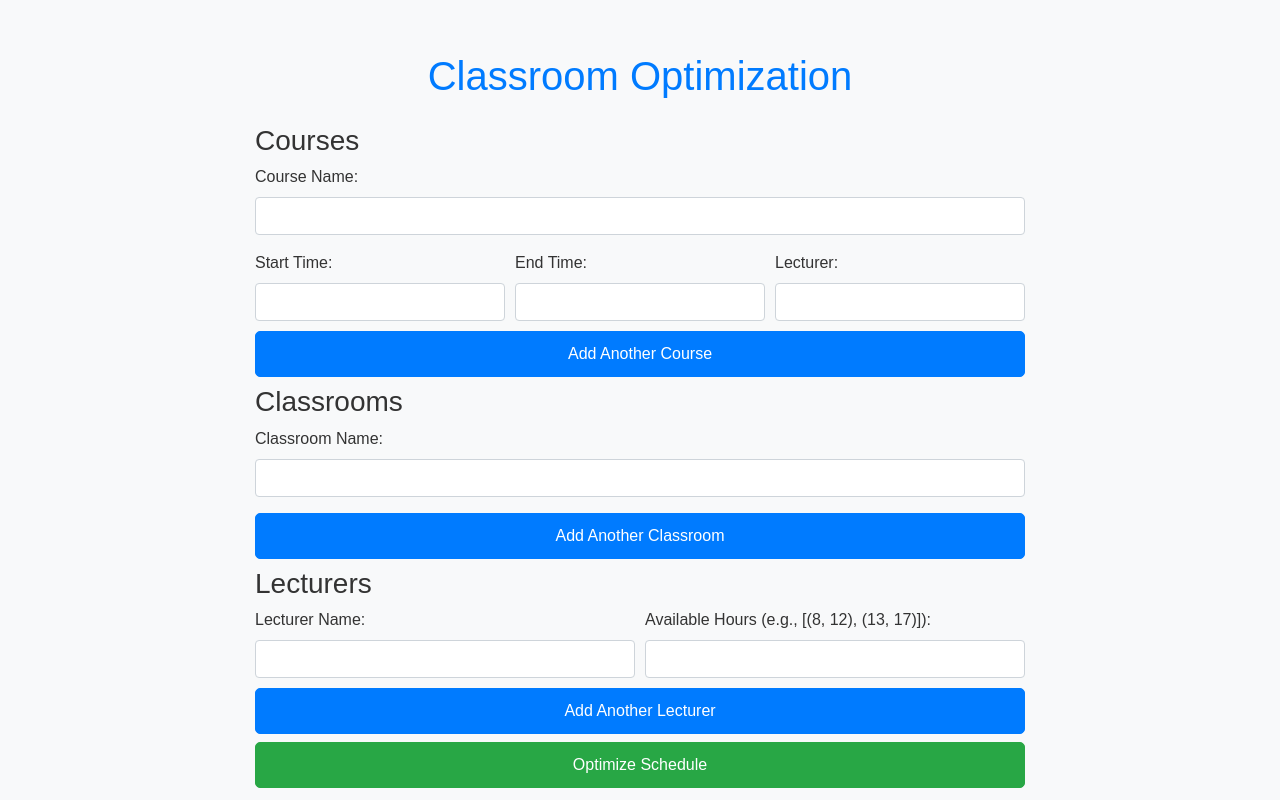
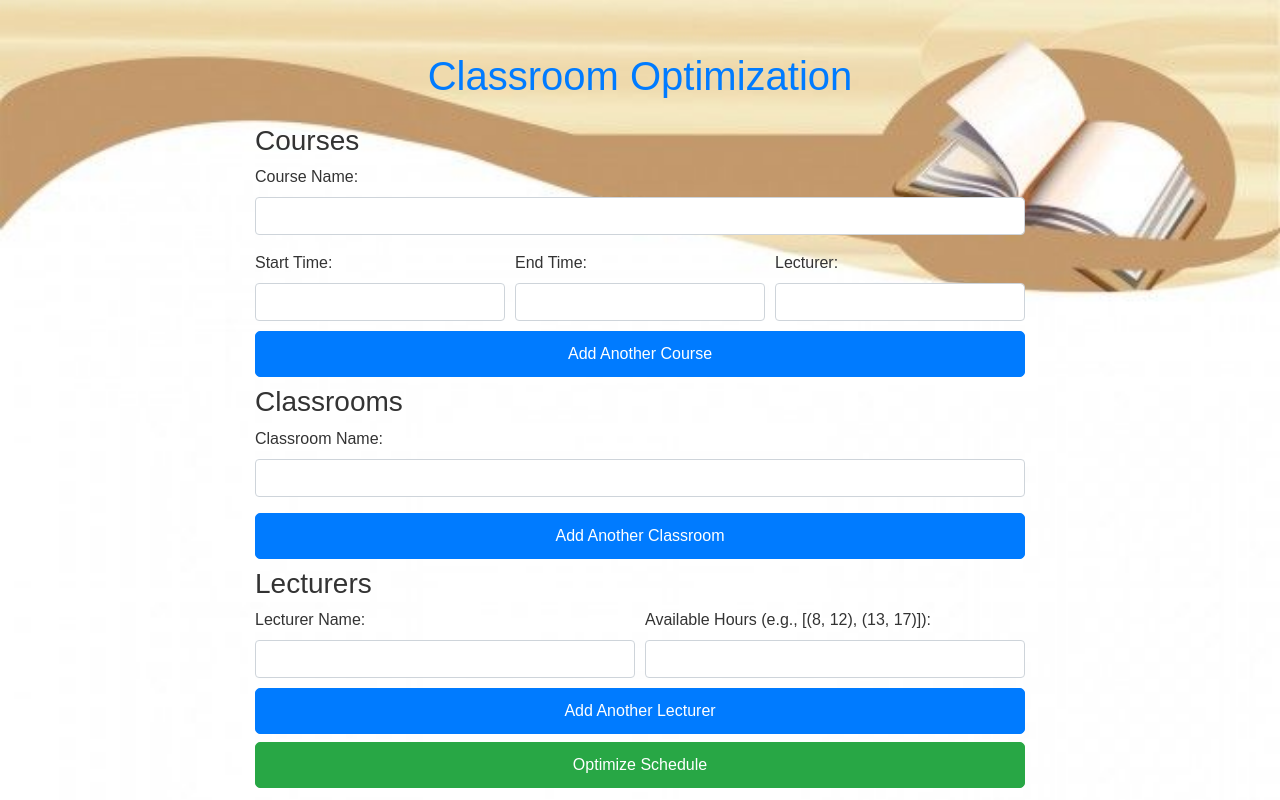
Before and after one commit to Krishtalbot/Classroom_optimization, a Flask app: page / in a window 1280 px wide. Run offline with Flask 3, Linux system fonts and the light colour scheme; some libraries are stand-ins or nearby versions.

Commit message:
added bg

```diff
--- a/static/style.css
+++ b/static/style.css
@@ -1,5 +1,9 @@
 body {
-    background-color: #f8f9fa;
+    background-image: url(./class_bg.jpg);
+    background-size: cover;
+    background-repeat: no-repeat;
+    background-position: center top;
+    background-attachment: fixed;
     font-family: 'Arial', sans-serif;
     color: #333;
     margin: 0;
@@ -12,6 +16,7 @@ body {
 
 .container {
     max-width: 800px;
+
 }
 
 .box {
```
Also changed, not shown: images/music_bg.jpg (added), static/class_bg.jpg (added).
